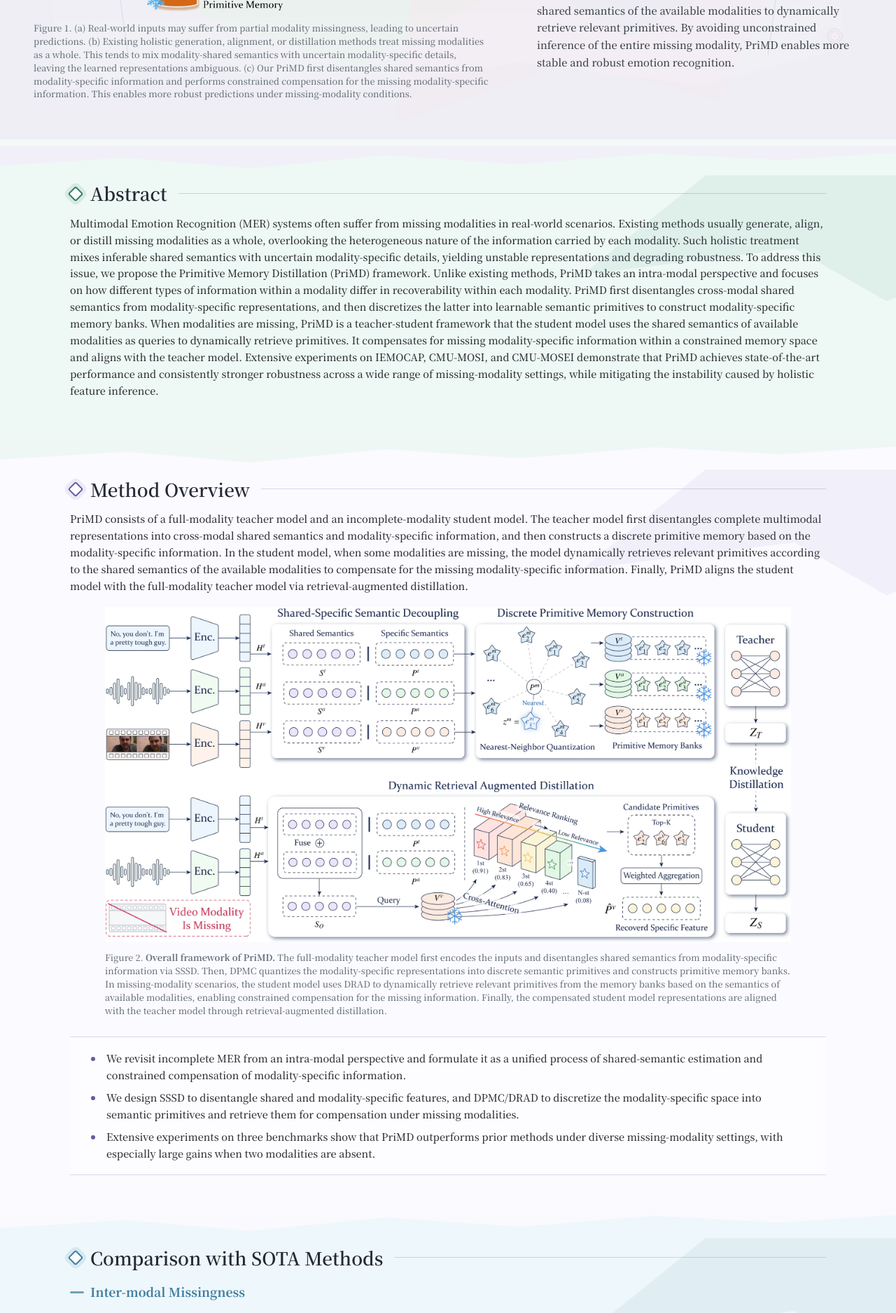
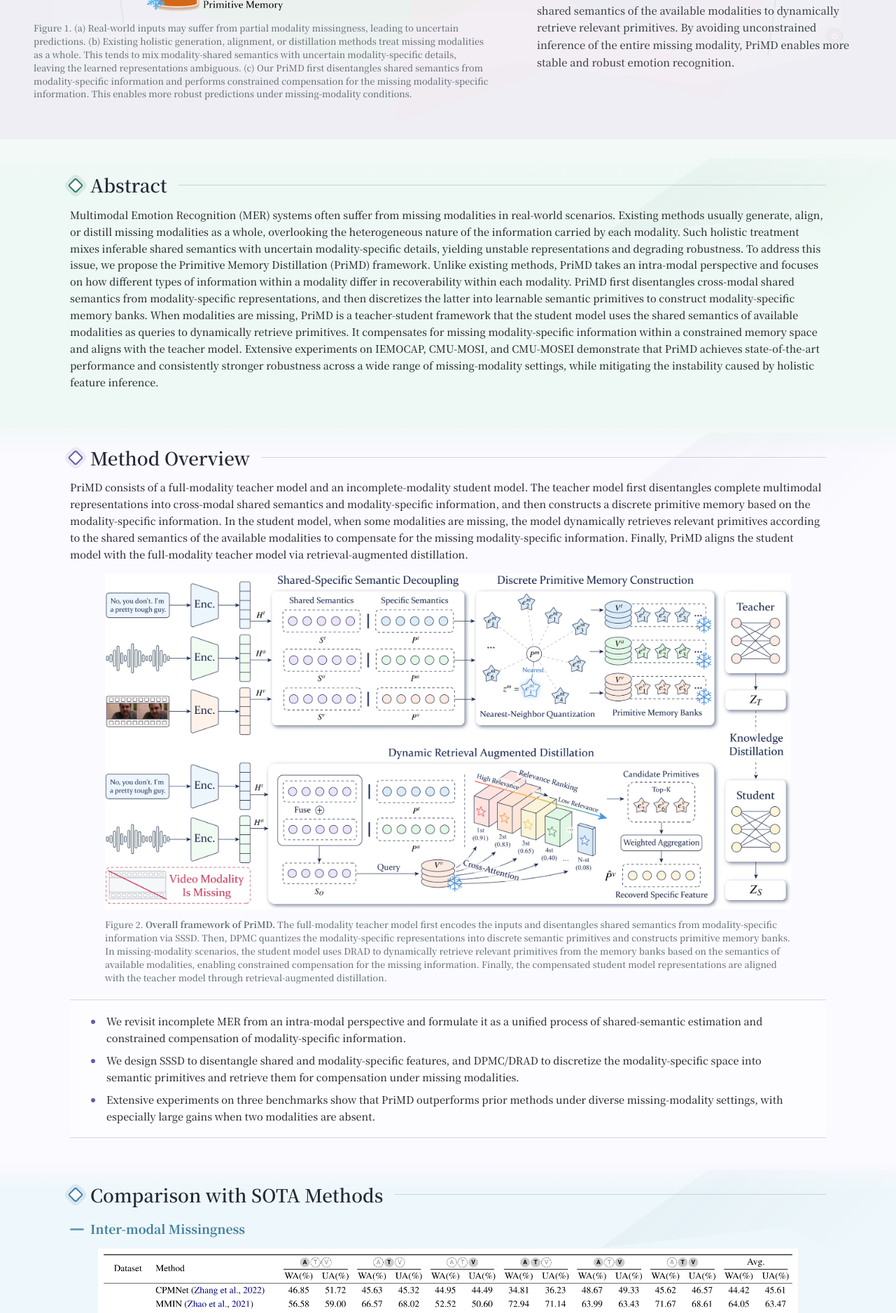
Before and after one commit to JiaqiZhang-Sengoku/JiaqiZhang-Sengoku.github.io, a Jekyll site: the page built from Web/PriMD/index.html, in a window 1280 px wide. Shown: the part 1012-2888 px from the top of the page at 70% size. Built offline with Jekyll 4.4.1, drawn with Linux system fonts in a browser that asks for light colours.

Commit message:
20260707

```diff
--- a/Web/PriMD/index.html
+++ b/Web/PriMD/index.html
@@ -15,7 +15,7 @@
   <link rel="shortcut icon" type="image/webp" href="/Web/PriMD/PriMD_Logo.webp?v=20260829-hd">
   <link rel="preload" href="/assets/fonts/noto-serif-sc-latin-vf.woff2?v=20260829" as="font" type="font/woff2" crossorigin>
   <link rel="stylesheet" href="/assets/css/noto-serif-sc.css?v=20260829">
-  <link rel="stylesheet" href="/Web/PriMD/styles.css?v=20260830-context-accent">
+  <link rel="stylesheet" href="/Web/PriMD/styles.css?v=20260830-spacing-flow-copy">
 </head>
 <body>
   <main>
@@ -288,7 +288,16 @@
       <div class="section text-section bibtex-section">
         <div class="bibtex-heading">
           <h2>BibTeX</h2>
-          <button class="copy-button" type="button" data-copy-bibtex>Copy</button>
+          <button class="copy-button" type="button" data-copy-bibtex aria-label="Copy BibTeX citation">
+            <svg class="copy-button__icon copy-button__icon--copy lucide lucide-copy" aria-hidden="true" viewBox="0 0 24 24" fill="none" stroke="currentColor" stroke-width="1.8" stroke-linecap="round" stroke-linejoin="round">
+              <rect width="14" height="14" x="8" y="8" rx="2" ry="2"></rect>
+              <path d="M4 16c-1.1 0-2-.9-2-2V4c0-1.1.9-2 2-2h10c1.1 0 2 .9 2 2"></path>
+            </svg>
+            <svg class="copy-button__icon copy-button__icon--check lucide lucide-check" aria-hidden="true" viewBox="0 0 24 24" fill="none" stroke="currentColor" stroke-width="1.9" stroke-linecap="round" stroke-linejoin="round">
+              <path d="m5 12 4 4L19 6"></path>
+            </svg>
+            <span data-copy-label>Copy</span>
+          </button>
         </div>
         <pre><code id="bibtex-code">@inproceedings{zhang2026primd,
   title     = {Modality Disentangled Learning for Incomplete Multimodal Emotion Recognition: A Primitive Memory Distillation Perspective},
@@ -312,6 +321,6 @@
     </section>
   </main>
 
-  <script src="/Web/PriMD/script.js?v=20260828-layout" defer></script>
+  <script src="/Web/PriMD/script.js?v=20260830-copy-control" defer></script>
 </body>
 </html>
--- a/Web/PriMD/script.js
+++ b/Web/PriMD/script.js
@@ -4,6 +4,7 @@
   var button = document.querySelector("[data-copy-bibtex]");
   var code = document.getElementById("bibtex-code");
   var status = document.querySelector("[data-copy-status]");
+  var label = button ? button.querySelector("[data-copy-label]") : null;
 
   if (!button || !code) {
     return;
@@ -22,6 +23,13 @@
     return copied ? Promise.resolve() : Promise.reject(new Error("Copy failed"));
   }
 
+  function setButtonState(copied) {
+    if (label) {
+      label.textContent = copied ? "Copied" : "Copy";
+    }
+    button.classList.toggle("is-copied", copied);
+  }
+
   button.addEventListener("click", function () {
     var text = code.textContent;
     var request = navigator.clipboard && window.isSecureContext
@@ -29,12 +37,12 @@
       : copyFallback(text);
 
     request.then(function () {
-      button.textContent = "Copied";
+      setButtonState(true);
       if (status) {
         status.textContent = "BibTeX copied to clipboard.";
       }
       window.setTimeout(function () {
-        button.textContent = "Copy";
+        setButtonState(false);
         if (status) {
           status.textContent = "";
         }
--- a/Web/PriMD/styles.css
+++ b/Web/PriMD/styles.css
@@ -622,7 +622,7 @@
   z-index: auto;
   max-width: 1240px;
   margin: 0 auto;
-  padding: 54px 28px 50px;
+  padding: 38px 28px 28px;
 }
 
 .text-section {
@@ -640,38 +640,29 @@
   overflow: hidden;
   scroll-margin-top: 18px;
   border: 0;
-  background: var(--section-bg);
+  background: linear-gradient(180deg, var(--section-bridge) 0, var(--section-bg) 50px, var(--section-bg) 100%);
 }
 
 .content-band + .content-band {
-  margin-top: -2px;
+  margin-top: -1px;
 }
 
 .content-band::before {
-  content: "";
-  position: absolute;
-  z-index: 1;
-  top: 0;
-  right: 0;
-  left: 0;
-  width: 100%;
-  height: 42px;
-  background: var(--section-bridge);
-  clip-path: polygon(0 0, 100% 0, 100% 22%, 87% 48%, 73% 25%, 58% 62%, 43% 31%, 28% 76%, 14% 40%, 0 67%);
-  opacity: 0.88;
+  display: none;
 }
 
 .content-band::after {
   content: "";
   position: absolute;
   z-index: 0;
-  top: 42px;
-  right: -8%;
-  width: 43%;
-  height: 180px;
-  background: var(--section-detail);
+  top: 18px;
+  right: -5%;
+  width: 38%;
+  height: 142px;
+  background: linear-gradient(135deg, var(--section-detail) 0%, rgba(255, 255, 255, 0) 78%);
   clip-path: polygon(32% 0, 100% 0, 100% 72%, 79% 100%, 55% 58%, 0 79%);
-  opacity: 0.62;
+  opacity: 0.42;
+  filter: blur(1px);
 }
 
 .content-band--abstract {
@@ -679,11 +670,7 @@
   --section-bg: #eef8f4;
   --section-detail: rgba(51, 121, 103, 0.12);
   --section-rule: rgba(51, 121, 103, 0.25);
-  --section-bridge: #f2eff8;
-}
-
-.content-band--abstract::before {
-  opacity: 0.96;
+  --section-bridge: #f4f9f8;
 }
 
 .content-band--method {
@@ -735,8 +722,8 @@
 }
 
 .content-band--abstract .section {
-  padding-top: 52px;
-  padding-bottom: 48px;
+  padding-top: 40px;
+  padding-bottom: 30px;
 }
 
 h2 {
@@ -817,7 +804,7 @@
 }
 
 .section-copy + .paper-figure {
-  margin-top: 18px;
+  margin-top: 14px;
 }
 
 .contributions {
@@ -842,7 +829,7 @@
 }
 
 .paper-figure {
-  margin: 18px auto 28px;
+  margin: 16px auto 20px;
   text-align: center;
 }
 
@@ -852,6 +839,10 @@
   border-radius: 0;
   background: transparent;
   box-shadow: none;
+}
+
+.content-band .paper-figure:last-child {
+  margin-bottom: 0;
 }
 
 .paper-figure img {
@@ -1022,8 +1013,8 @@
 }
 
 .bibtex-section {
-  padding-top: 44px;
-  padding-bottom: 48px;
+  padding-top: 36px;
+  padding-bottom: 38px;
 }
 
 .bibtex-heading {
@@ -1042,20 +1033,63 @@
 }
 
 .copy-button {
-  min-width: 72px;
-  padding: 7px 13px;
-  border: 1px solid var(--line-strong);
-  border-radius: 4px;
-  background: #ffffff;
-  color: var(--blue);
-  font: 700 11.9px/1.2 "Noto Serif SC", "Source Han Serif SC", "Songti SC", serif;
+  display: inline-flex;
+  align-items: center;
+  justify-content: center;
+  gap: 7px;
+  min-width: 88px;
+  min-height: 38px;
+  padding: 7px 14px;
+  border: 1px solid rgba(81, 125, 139, 0.3);
+  border-radius: 6px;
+  background: rgba(255, 255, 255, 0.72);
+  box-shadow: 0 5px 15px rgba(55, 84, 94, 0.07);
+  color: #466f82;
+  font: 700 12.1px/1.2 "Noto Serif SC", "Source Han Serif SC", "Songti SC", serif;
   cursor: pointer;
+  transition: color 160ms ease, background-color 160ms ease, border-color 160ms ease, box-shadow 160ms ease, transform 160ms ease;
 }
 
 .copy-button:hover,
 .copy-button:focus-visible {
-  border-color: #9db9c3;
-  color: var(--green);
+  border-color: rgba(57, 112, 99, 0.48);
+  background: rgba(255, 255, 255, 0.94);
+  box-shadow: 0 7px 18px rgba(55, 84, 94, 0.11);
+  color: #397063;
+  transform: translateY(-1px);
+}
+
+.copy-button:focus-visible {
+  outline: 2px solid rgba(74, 120, 146, 0.22);
+  outline-offset: 3px;
+}
+
+.copy-button:active {
+  transform: translateY(0);
+}
+
+.copy-button.is-copied {
+  border-color: rgba(57, 112, 99, 0.38);
+  background: rgba(238, 248, 244, 0.9);
+  color: #397063;
+}
+
+.copy-button__icon {
+  width: 15px;
+  height: 15px;
+  flex: 0 0 15px;
+}
+
+.copy-button__icon--check {
+  display: none;
+}
+
+.copy-button.is-copied .copy-button__icon--copy {
+  display: none;
+}
+
+.copy-button.is-copied .copy-button__icon--check {
+  display: block;
 }
 
 pre {
@@ -1411,25 +1445,20 @@
   }
 
   .section {
-    padding: 44px 14px 40px;
-  }
-
-  .content-band::before {
-    width: 100%;
-    height: 24px;
+    padding: 32px 14px 26px;
   }
 
   .content-band::after {
-    top: 24px;
+    top: 18px;
     right: -28%;
     width: 78%;
-    height: 132px;
-    opacity: 0.5;
+    height: 112px;
+    opacity: 0.34;
   }
 
   .content-band--abstract .section {
-    padding-top: 42px;
-    padding-bottom: 38px;
+    padding-top: 34px;
+    padding-bottom: 27px;
   }
 
   h2 {
```
